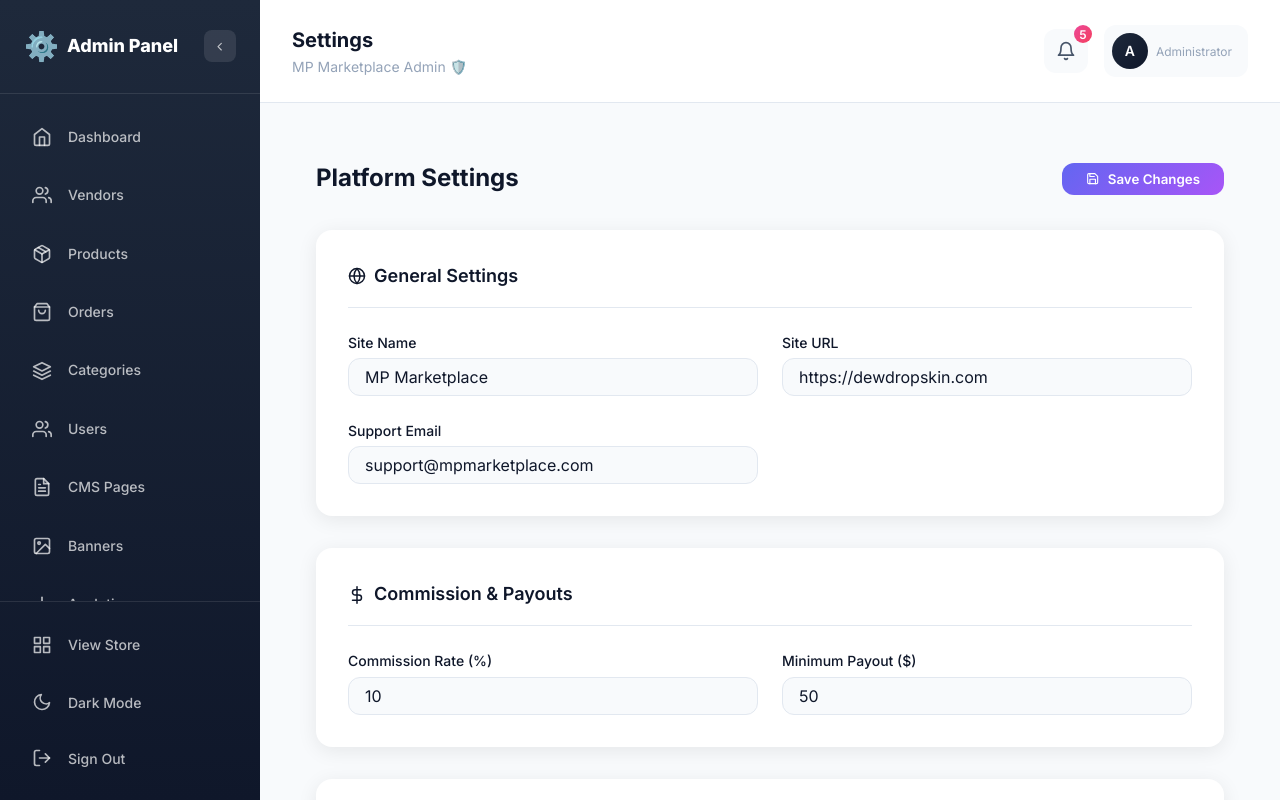
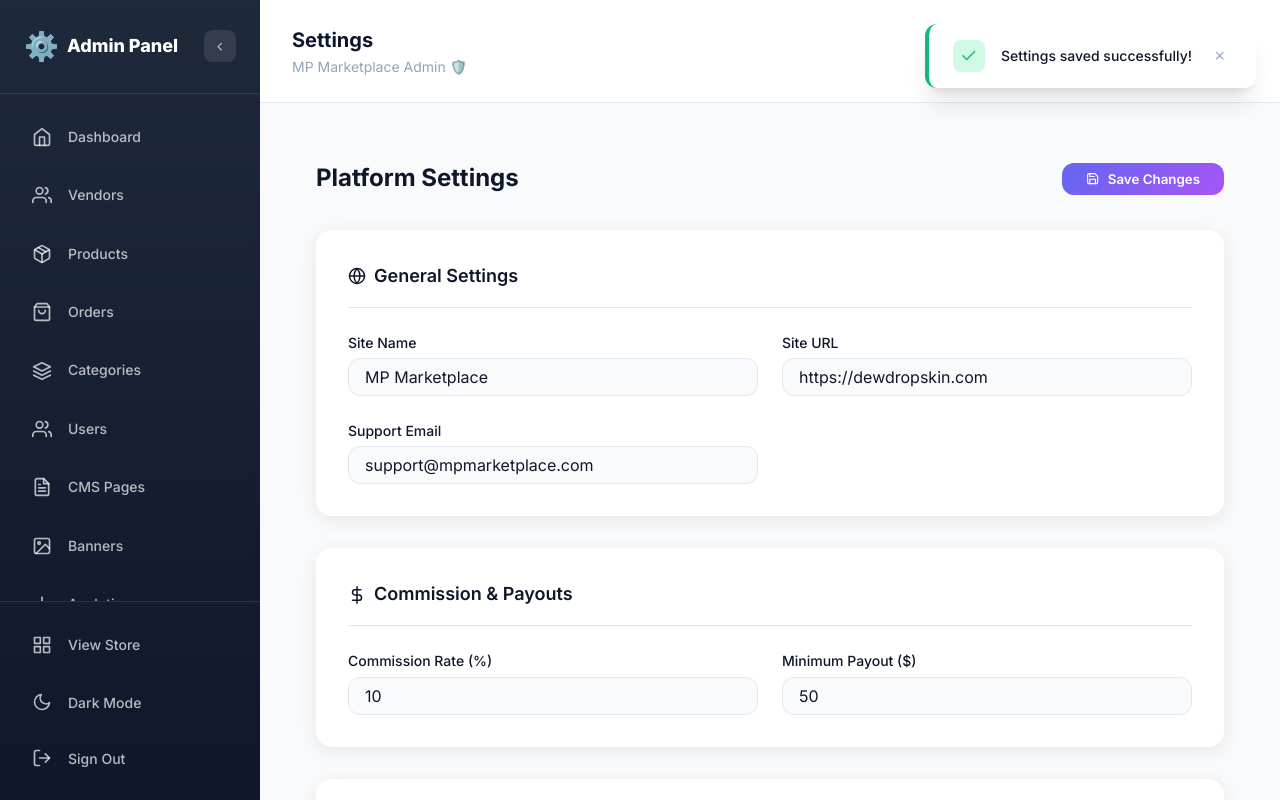
Before and after one commit to eHawking/mp-project, a Next.js app: page /admin/settings in a window 1280 px wide. Both pictures are taken after a click on the button "Save Changes". Shown: the top 800 px of the page. Built offline with nearby package versions, Linux system fonts and the light colour scheme; no server answers.

Commit message:
Add toaster notifications for save actions

```diff
--- a/src/app/(storefront)/contact/page.tsx
+++ b/src/app/(storefront)/contact/page.tsx
@@ -2,14 +2,16 @@
 
 import { useState } from 'react'
 import { FiMail, FiPhone, FiMapPin, FiSend, FiClock } from 'react-icons/fi'
+import { useToast } from '@/components/Toast'
 import styles from './page.module.css'
 
 export default function ContactPage() {
+    const { showToast } = useToast()
     const [formData, setFormData] = useState({ name: '', email: '', subject: '', message: '' })
 
     const handleSubmit = (e: React.FormEvent) => {
         e.preventDefault()
-        alert('Message sent! We will get back to you soon.')
+        showToast('Message sent successfully! We will get back to you soon.', 'success')
         setFormData({ name: '', email: '', subject: '', message: '' })
     }
 
--- a/src/app/admin/settings/page.tsx
+++ b/src/app/admin/settings/page.tsx
@@ -2,9 +2,11 @@
 
 import { useState } from 'react'
 import { FiSave, FiGlobe, FiMail, FiDollarSign, FiShield, FiBell, FiDatabase } from 'react-icons/fi'
+import { useToast } from '@/components/Toast'
 import styles from './page.module.css'
 
 export default function SettingsPage() {
+    const { showToast } = useToast()
     const [settings, setSettings] = useState({
         siteName: 'MP Marketplace',
         siteUrl: 'https://dewdropskin.com',
@@ -17,7 +19,8 @@ export default function SettingsPage() {
     })
 
     const handleSave = () => {
-        alert('Settings saved successfully!')
+        // Simulate saving
+        showToast('Settings saved successfully!', 'success')
     }
 
     return (
--- a/src/components/Providers.tsx
+++ b/src/components/Providers.tsx
@@ -2,12 +2,15 @@
 
 import { SessionProvider } from 'next-auth/react'
 import { ThemeProvider } from '@/components/ThemeProvider'
+import { ToastProvider } from '@/components/Toast'
 
 export function Providers({ children }: { children: React.ReactNode }) {
     return (
         <SessionProvider>
             <ThemeProvider>
-                {children}
+                <ToastProvider>
+                    {children}
+                </ToastProvider>
             </ThemeProvider>
         </SessionProvider>
     )
--- /dev/null
+++ b/src/components/Toast.module.css
@@ -0,0 +1,117 @@
+.container {
+    position: fixed;
+    top: var(--space-lg);
+    right: var(--space-lg);
+    display: flex;
+    flex-direction: column;
+    gap: var(--space-sm);
+    z-index: 10000;
+    max-width: 400px;
+}
+
+.toast {
+    display: flex;
+    align-items: center;
+    gap: var(--space-md);
+    padding: var(--space-md) var(--space-lg);
+    background: var(--bg-primary);
+    border-radius: var(--radius-lg);
+    box-shadow: var(--shadow-xl);
+    animation: slideIn 0.3s ease-out;
+    border-left: 4px solid;
+}
+
+@keyframes slideIn {
+    from {
+        transform: translateX(100%);
+        opacity: 0;
+    }
+
+    to {
+        transform: translateX(0);
+        opacity: 1;
+    }
+}
+
+.toast.success {
+    border-color: var(--success);
+}
+
+.toast.success .icon {
+    color: var(--success);
+    background: var(--success-light);
+}
+
+.toast.error {
+    border-color: var(--error);
+}
+
+.toast.error .icon {
+    color: var(--error);
+    background: var(--error-light);
+}
+
+.toast.warning {
+    border-color: var(--warning);
+}
+
+.toast.warning .icon {
+    color: var(--warning);
+    background: var(--warning-light);
+}
+
+.toast.info {
+    border-color: var(--primary);
+}
+
+.toast.info .icon {
+    color: var(--primary);
+    background: rgba(99, 102, 241, 0.1);
+}
+
+.icon {
+    display: flex;
+    align-items: center;
+    justify-content: center;
+    width: 32px;
+    height: 32px;
+    border-radius: var(--radius-md);
+    font-size: 1.1rem;
+    flex-shrink: 0;
+}
+
+.message {
+    flex: 1;
+    color: var(--text-primary);
+    font-size: var(--font-size-sm);
+    font-weight: 500;
+    line-height: 1.4;
+}
+
+.close {
+    display: flex;
+    align-items: center;
+    justify-content: center;
+    width: 24px;
+    height: 24px;
+    background: none;
+    border: none;
+    color: var(--text-tertiary);
+    cursor: pointer;
+    border-radius: var(--radius-sm);
+    transition: all var(--transition-fast);
+    flex-shrink: 0;
+}
+
+.close:hover {
+    background: var(--bg-secondary);
+    color: var(--text-primary);
+}
+
+@media (max-width: 480px) {
+    .container {
+        left: var(--space-md);
+        right: var(--space-md);
+        max-width: none;
+    }
+}
--- /dev/null
+++ b/src/components/Toast.tsx
@@ -0,0 +1,71 @@
+'use client'
+
+import { createContext, useContext, useState, useCallback, ReactNode } from 'react'
+import { FiCheck, FiX, FiAlertCircle, FiInfo } from 'react-icons/fi'
+import styles from './Toast.module.css'
+
+type ToastType = 'success' | 'error' | 'warning' | 'info'
+
+interface Toast {
+    id: number
+    message: string
+    type: ToastType
+}
+
+interface ToastContextType {
+    showToast: (message: string, type?: ToastType) => void
+}
+
+const ToastContext = createContext<ToastContextType | undefined>(undefined)
+
+export function useToast() {
+    const context = useContext(ToastContext)
+    if (!context) {
+        throw new Error('useToast must be used within a ToastProvider')
+    }
+    return context
+}
+
+export function ToastProvider({ children }: { children: ReactNode }) {
+    const [toasts, setToasts] = useState<Toast[]>([])
+
+    const showToast = useCallback((message: string, type: ToastType = 'success') => {
+        const id = Date.now()
+        setToasts(prev => [...prev, { id, message, type }])
+
+        // Auto remove after 4 seconds
+        setTimeout(() => {
+            setToasts(prev => prev.filter(t => t.id !== id))
+        }, 4000)
+    }, [])
+
+    const removeToast = (id: number) => {
+        setToasts(prev => prev.filter(t => t.id !== id))
+    }
+
+    const getIcon = (type: ToastType) => {
+        switch (type) {
+            case 'success': return <FiCheck />
+            case 'error': return <FiX />
+            case 'warning': return <FiAlertCircle />
+            case 'info': return <FiInfo />
+        }
+    }
+
+    return (
+        <ToastContext.Provider value={{ showToast }}>
+            {children}
+            <div className={styles.container}>
+                {toasts.map(toast => (
+                    <div key={toast.id} className={`${styles.toast} ${styles[toast.type]}`}>
+                        <span className={styles.icon}>{getIcon(toast.type)}</span>
+                        <span className={styles.message}>{toast.message}</span>
+                        <button className={styles.close} onClick={() => removeToast(toast.id)}>
+                            <FiX />
+                        </button>
+                    </div>
+                ))}
+            </div>
+        </ToastContext.Provider>
+    )
+}
```
